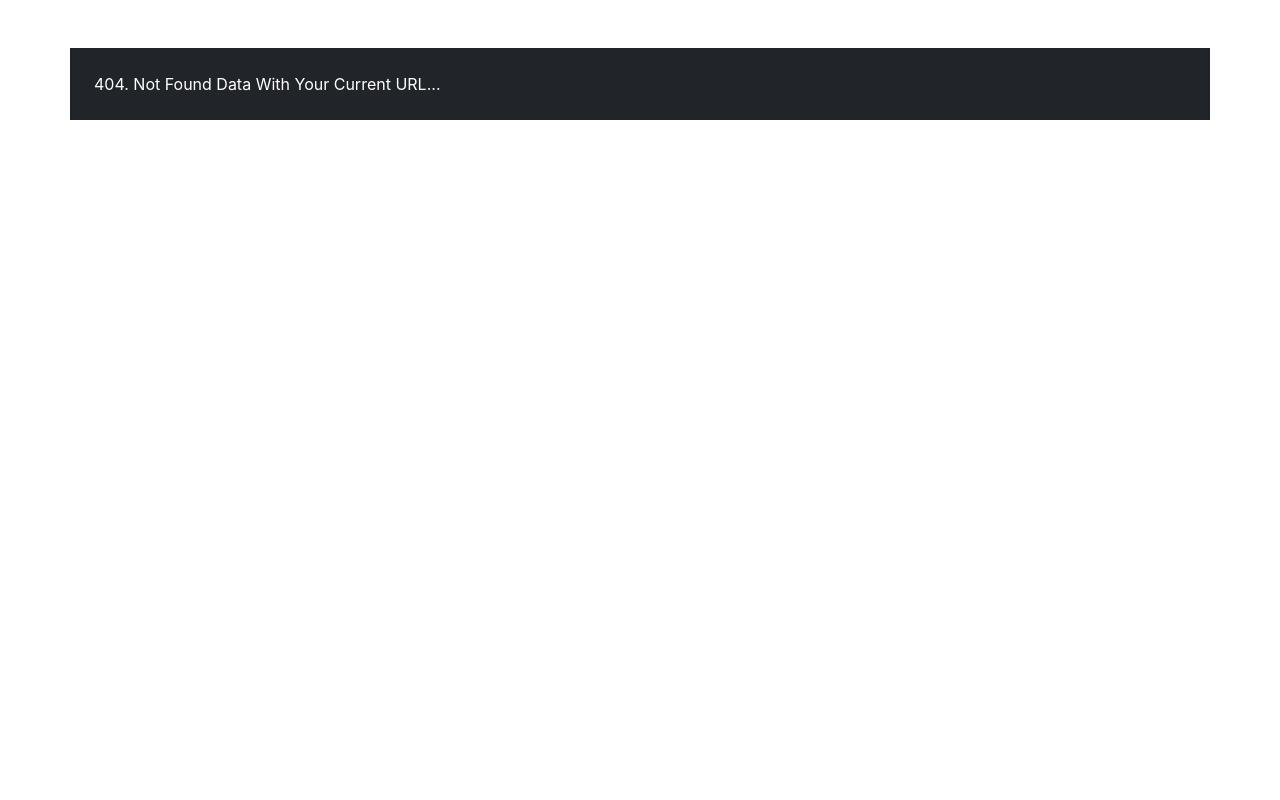
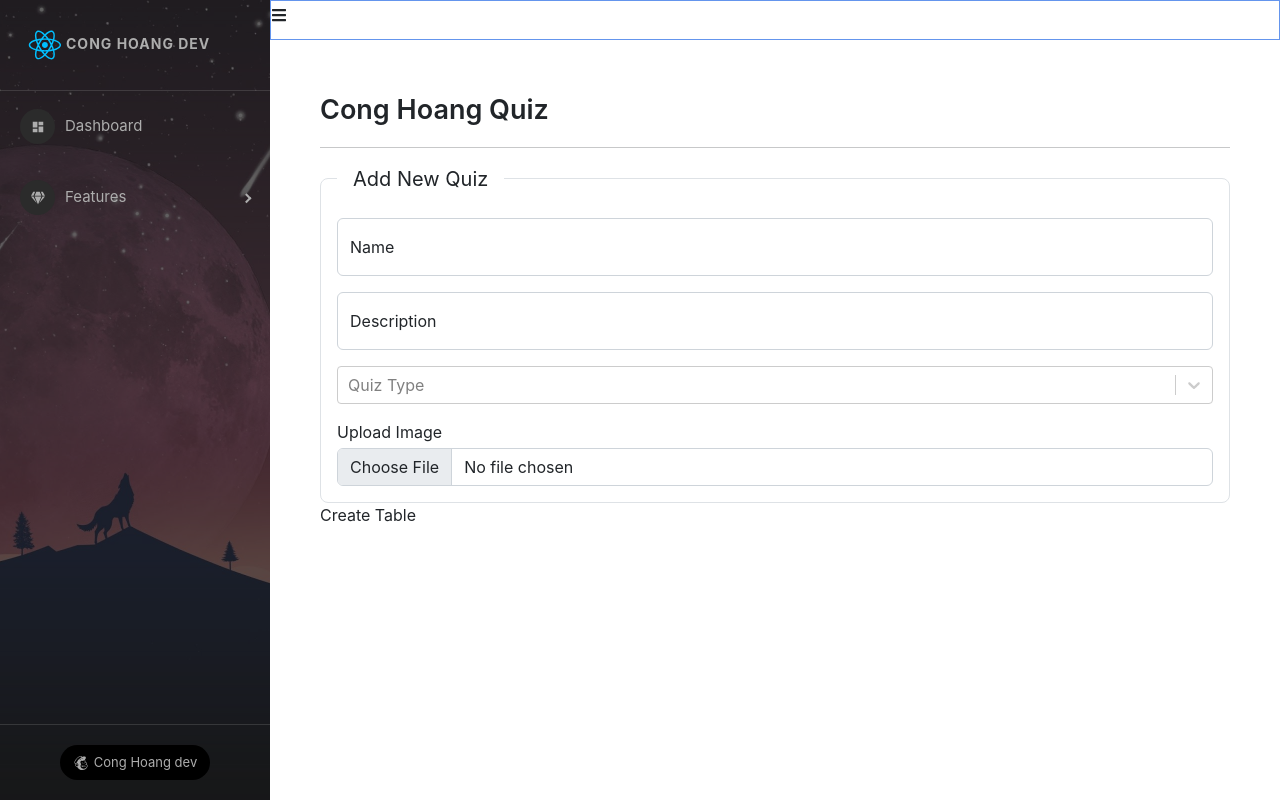
Before and after one commit to 18hcong/React-Test, a React (Create React App) app: page /admins/manager-quizzes in a window 1280 px wide. Before the commit this address had no page. Built offline with nearby package versions, Linux system fonts and the light colour scheme.

Commit message:
Design Interface: Add New Quiz - Tạo giao diện thêm mới bài Quiz

```diff
--- a/package.json
+++ b/package.json
@@ -19,6 +19,7 @@
     "react-redux": "^8.0.1",
     "react-router-dom": "6.8.2",
     "react-scripts": "5.0.1",
+    "react-select": "5.7.2",
     "react-toastify": "9.0.7",
     "redux": "^4.2.0",
     "redux-devtools-extension": "2.13.9",
--- a/src/Layout.js
+++ b/src/Layout.js
@@ -11,6 +11,7 @@ import { ToastContainer } from 'react-toastify';
 import 'react-toastify/dist/ReactToastify.css';
 import ListQuiz from './components/User/ListQuiz';
 import DetailQuiz from './components/User/DetailQuiz';
+import ManagementQuiz from './components/Admin/Content/Quiz/ManagementQuiz';
 
 const NotFound = () => {
   return (
@@ -31,6 +32,7 @@ const Layout = (props) => {
         <Route path="/admins" element={<Admin />}>
           <Route index element={<Dashboard />} />
           <Route path="manager-users" element={<ManagementUser />} />
+          <Route path="manager-quizzes" element={<ManagementQuiz />} />
         </Route>
         <Route path="/login" element={<Login />} />
         <Route path="/register" element={<Register />} />
--- /dev/null
+++ b/src/components/Admin/Content/Quiz/ManagementQuiz.js
@@ -0,0 +1,67 @@
+import { useState } from 'react';
+import './ManagementQuiz.scss';
+import Select from 'react-select';
+
+const options = [
+  { value: 'EASY', label: 'Easy' },
+  { value: 'MEDIUM', label: 'Medium' },
+  { value: 'HARD', label: 'Hard' },
+];
+
+const ManagementQuiz = (props) => {
+  const [type, seType] = useState('EASY');
+  const [name, setName] = useState('');
+  const [image, setImage] = useState(null);
+  const [description, setDescription] = useState('');
+  const handleChangeFile = (event) =>{
+
+  }
+
+  return (
+    <div className="quiz-container">
+      <div className="title">Cong Hoang Quiz</div>
+      <div className="add-new-quiz">
+        <hr />
+        <fieldset className="border rounded-3 p-3">
+          <legend className="float-none w-auto px-3">Add New Quiz</legend>
+          <div className="form-floating mb-3">
+            <input
+              type="text"
+              className="form-control"
+              id="floatingInput"
+              placeholder="Your Quiz Name"
+              value={name}
+              onChange={(event) => setName(event.target.value)}
+            />
+            <label>Name</label>
+          </div>
+          <div className="form-floating">
+            <input
+              type="text"
+              className="form-control"
+              placeholder="Your Description"
+              value={description}
+              onChange={(event) => setDescription(event.target.value)}
+            />
+            <label>Description</label>
+          </div>
+          <div className="my-3">
+            <Select
+              value={type}
+              // onChange={this.handleChange}
+              options={options}
+              placeholder="Quiz Type"
+
+            />
+          </div>
+          <div className="more-actions">
+            <label className="mb-1">Upload Image</label>
+            <input type="file" className="form-control" onChange={(event) => handleChangeFile(event)} />
+          </div>
+        </fieldset>
+      </div>
+      <div className="list-details">Create Table</div>
+    </div>
+  );
+};
+export default ManagementQuiz;
--- /dev/null
+++ b/src/components/Admin/Content/Quiz/ManagementQuiz.scss
@@ -0,0 +1,10 @@
+.quiz-container{
+  padding: 50px;
+  .title{
+    font-size: 27px;
+    font-weight: 600;
+  }
+  legend{
+    font-size: 20px;
+  }
+}
--- a/src/components/Admin/Sidebar.js
+++ b/src/components/Admin/Sidebar.js
@@ -1,4 +1,4 @@
-import "react-pro-sidebar/dist/css/styles.css";
+import 'react-pro-sidebar/dist/css/styles.css';
 import {
   ProSidebar,
   Menu,
@@ -7,7 +7,7 @@ import {
   SidebarHeader,
   SidebarFooter,
   SidebarContent,
-} from "react-pro-sidebar";
+} from 'react-pro-sidebar';
 import {
   FaTachometerAlt,
   FaGem,
@@ -15,17 +15,17 @@ import {
   FaGithub,
   FaRegLaughWink,
   FaHeart,
-} from "react-icons/fa";
-import sidebarBg from "../../assets/bg2.jpg";
-import { DiReact } from "react-icons/di";
-import { MdDashboard } from "react-icons/md";
-import { FaMailchimp } from "react-icons/fa";
-import { Link } from "react-router-dom";
+} from 'react-icons/fa';
+import sidebarBg from '../../assets/bg2.jpg';
+import { DiReact } from 'react-icons/di';
+import { MdDashboard } from 'react-icons/md';
+import { FaMailchimp } from 'react-icons/fa';
+import { Link, useNavigate } from 'react-router-dom';
 
-
-import "./Sidebar.scss";
+import './Sidebar.scss';
 
 const SideBar = (props) => {
+  const navigate = useNavigate();
   const { image, collapsed, toggled, handleToggleSidebar } = props;
   return (
     <>
@@ -39,19 +39,19 @@ const SideBar = (props) => {
         <SidebarHeader>
           <div
             style={{
-              padding: "24px",
-              textTransform: "uppercase",
-              fontWeight: "bold",
+              padding: '24px',
+              textTransform: 'uppercase',
+              fontWeight: 'bold',
               fontSize: 14,
-              letterSpacing: "1px",
-              overflow: "hidden",
-              textOverflow: "ellipsis",
-              whiteSpace: "nowrap",
+              letterSpacing: '1px',
+              overflow: 'hidden',
+              textOverflow: 'ellipsis',
+              whiteSpace: 'nowrap',
             }}
           >
-            <DiReact size={"3em"} color={"00bfff"} />
-            <span>
-              <a href="/">Cong Hoang Dev</a>
+            <DiReact size={'3em'} color={'00bfff'} />
+            <span onClick={() => navigate('/')}>
+              Cong Hoang Dev
             </span>
           </div>
         </SidebarHeader>
@@ -78,17 +78,19 @@ const SideBar = (props) => {
                 User Management
                 <Link to="/admins/manager-users " />
               </MenuItem>
-              <MenuItem> Quiz management</MenuItem>
+              <MenuItem> Quiz management
+                <Link to="/admins/manager-quizzes " />
+              </MenuItem>
               <MenuItem> Question management</MenuItem>
             </SubMenu>
           </Menu>
         </SidebarContent>
 
-        <SidebarFooter style={{ textAlign: "center" }}>
+        <SidebarFooter style={{ textAlign: 'center' }}>
           <div
             className="sidebar-btn-wrapper"
             style={{
-              padding: "20px 24px",
+              padding: '20px 24px',
             }}
           >
             <a
@@ -101,9 +103,9 @@ const SideBar = (props) => {
 
               <span
                 style={{
-                  whiteSpace: "nowrap",
-                  textOverflow: "ellipsis",
-                  overflow: "hidden",
+                  whiteSpace: 'nowrap',
+                  textOverflow: 'ellipsis',
+                  overflow: 'hidden',
                 }}
               >
                 Cong Hoang dev
--- a/src/components/Admin/Sidebar.scss
+++ b/src/components/Admin/Sidebar.scss
@@ -7,7 +7,8 @@
       width: 150px;
       padding: 1px 5px;
       border-radius: 40px;
-      background: rgba(255, 255, 255, 0.05);
+      // background: rgba(255, 255, 255, 0.05);
+      background: rgba(0,0,0);
       color: #adadad;
       text-decoration: none;
       margin: 0 auto;
--- a/src/components/User/DetailQuiz.js
+++ b/src/components/User/DetailQuiz.js
@@ -5,8 +5,12 @@ import _ from 'lodash';
 import './DetailQuiz.scss';
 import Question from './Question';
 import ModalResult from './ModalResult';
+import { SidebarFooter } from 'react-pro-sidebar';
+import { FaMailchimp } from 'react-icons/fa';
+import { useNavigate } from 'react-router-dom';
 
 const DetailQuiz = (props) => {
+  const navigate = useNavigate();
   const params = useParams();
   const location = useLocation();
   const quizId = params.id;
@@ -146,6 +150,20 @@ const DetailQuiz = (props) => {
             Finish
           </button>
         </div>
+        <div className="footer-back">
+          <SidebarFooter style={{ textAlign: 'center' }}>
+            <div
+              className="sidebar-btn-wrapper"
+              style={{
+                padding: '20px 24px',
+              }}
+            >
+              <span className="sidebar-btn" onClick={() => navigate('/users')}>
+                <FaMailchimp /> Go Back
+              </span>
+            </div>
+          </SidebarFooter>
+        </div>
       </div>
       <div className="right-content">countdown</div>
       <ModalResult
```
Also changed, not shown: 1 other file (tests, documents, lock files or other folders).
